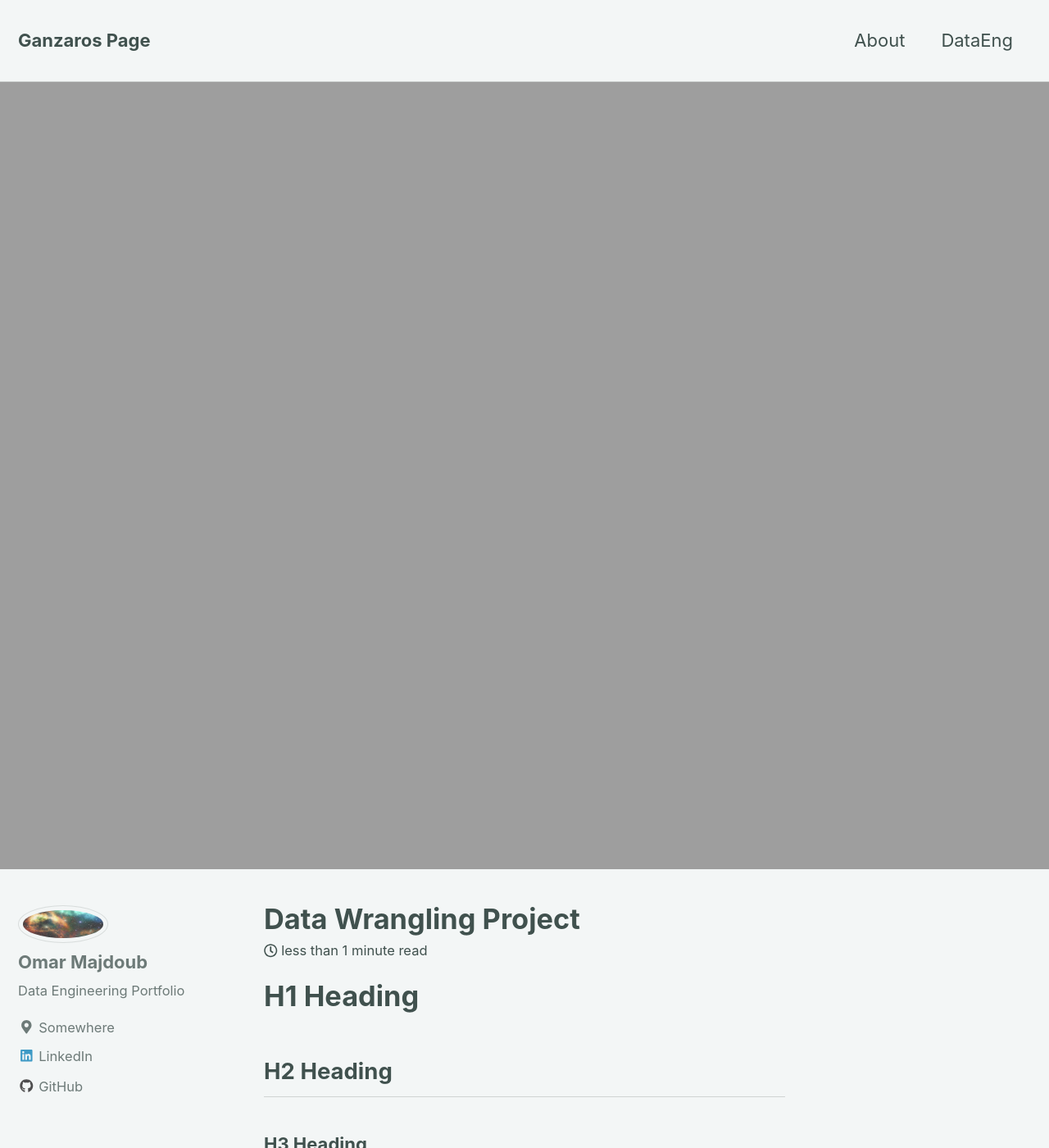
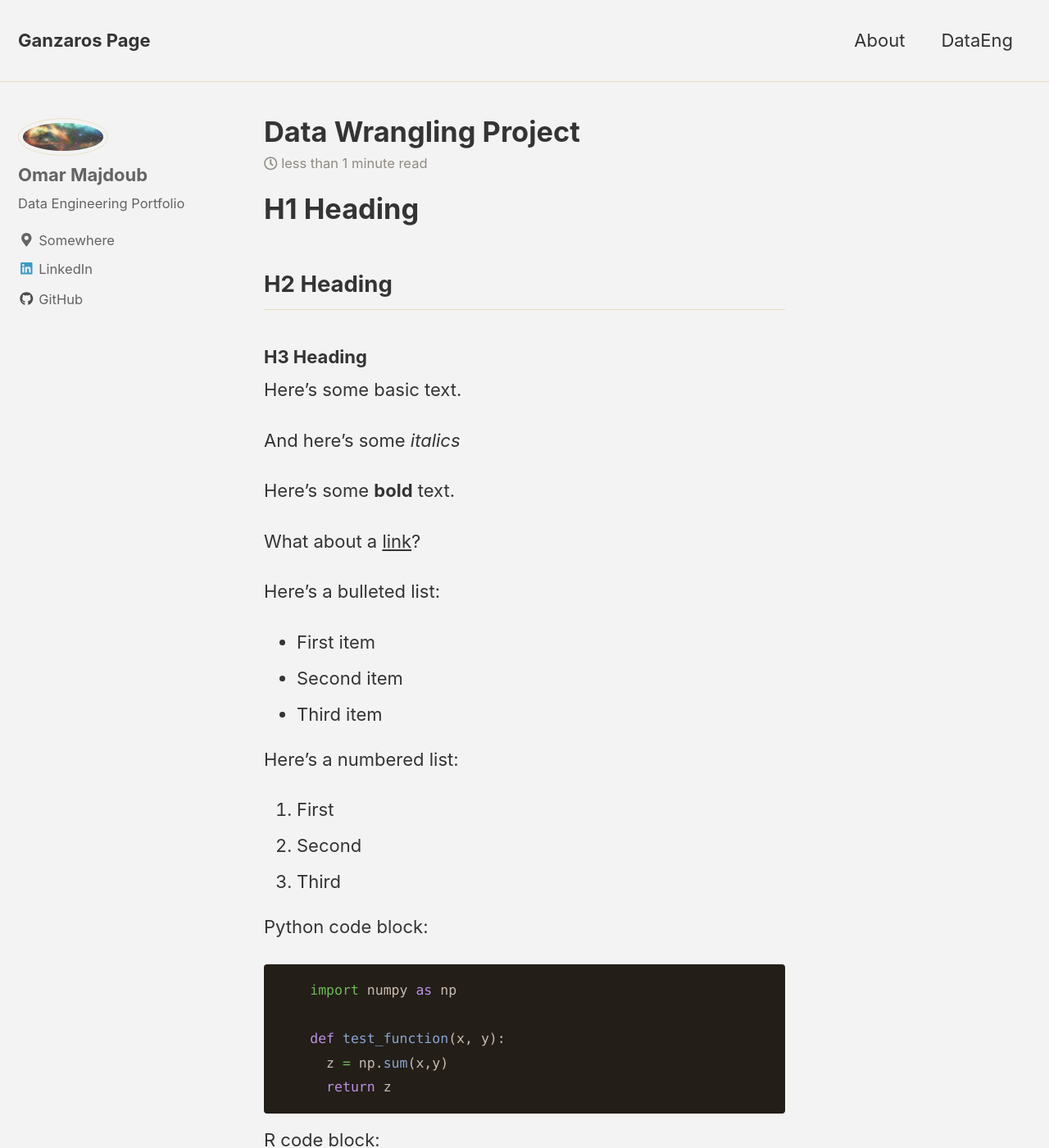
Before and after one commit to ganzaro/ganzaro.github.io, a Jekyll site: the page built from _posts/2018-01-28-perceptron.md, in a window 1280 px wide and 1400 px high. Shown: the whole window at 82% size. Built offline with Jekyll 4.4.1, drawn with Linux system fonts in a browser that asks for light colours; nearby versions of some CDN libraries; formulas are drawn with MathJax 3.

Commit message:
skin dirt

```diff
--- a/_config.yml
+++ b/_config.yml
@@ -5,7 +5,7 @@
 # For technical reasons, this file is *NOT* reloaded automatically when you use
 # `jekyll serve`. If you change this file, please restart the server process.
 
-minimal_mistakes_skin    : "mint" # "air", "aqua", "default" "contrast", "dark", "dirt", "neon", "mint", "plum", "sunrise"
+minimal_mistakes_skin    : "dirt" # "air", "aqua", "default" "contrast", "dark", "dirt", "neon", "mint", "plum", "sunrise"
 
 # Site Settings
 locale                   : "en-US"
--- a/_posts/2018-01-28-perceptron.md
+++ b/_posts/2018-01-28-perceptron.md
@@ -2,8 +2,8 @@
 title: "Data Wrangling Project"
 date: 2018-01-28
 tags: [data wrangling, data science, messy data]
-header:
-  image: "/images/perceptron/percept.jpg"
+# header:
+#   image: "/images/perceptron/percept.jpg"
 excerpt: "Data Wrangling, Data Science, Messy Data"
 mathjax: "true"
 ---
```
